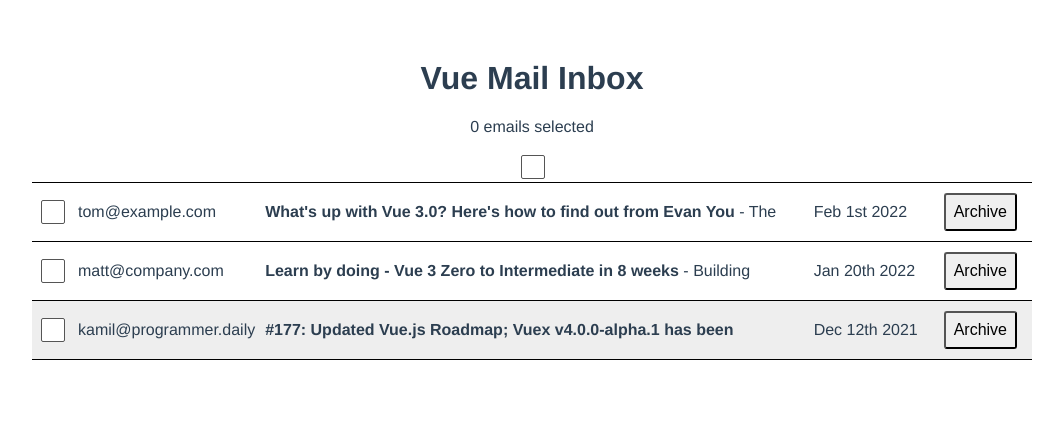
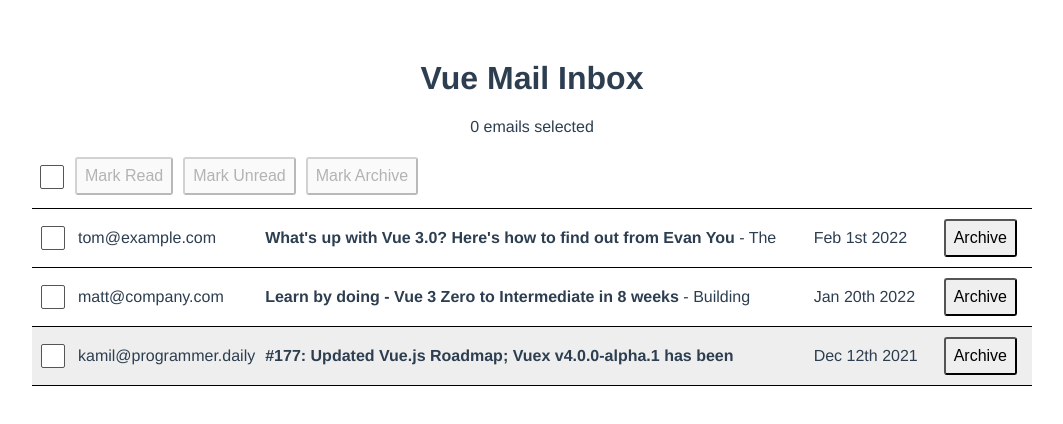
Before and after one commit to krybinski/vue3-mailbox, a Vue app: page / in a window 1280 px wide. Shown: the top 424 px of the page, without its empty margins (108-1171 px from the left). Built offline with nearby package versions, Linux system fonts and the light colour scheme; data requests are answered from the project's data file.

Commit message:
Add bulk action bar buttons

```diff
--- a/src/components/BulkActionBar.vue
+++ b/src/components/BulkActionBar.vue
@@ -1,11 +1,28 @@
 <template>
-  <div>
+  <div class="bulk-action-bar">
+    <span class="checkbox">
       <input
         type="checkbox"
         :checked="allEmailsSelected"
         :class="[someEmailsSelected ? 'partial-check' : '']"
         @click="bulkSelect"
       />
+    </span>
+    <span class="buttons">
+      <button
+        @click="emailSelection.markRead"
+        :disabled="[...emailSelection.emails].every((e) => e.read)"
+      >
+        Mark Read
+      </button>
+      <button
+        @click="emailSelection.markUnread"
+        :disabled="[...emailSelection.emails].every((e) => !e.read)"
+      >
+        Mark Unread
+      </button>
+      <button @click="emailSelection.archive" :disabled="numberSelected === 0">Mark Archive</button>
+    </span>
   </div>
 </template>
 
@@ -37,6 +54,8 @@
     return {
       allEmailsSelected,
       someEmailsSelected,
+      emailSelection,
+      numberSelected,
       bulkSelect,
     };
   },
--- a/src/composables/useEmailSelection.ts
+++ b/src/composables/useEmailSelection.ts
@@ -1,7 +1,11 @@
 import { reactive } from 'vue';
+import axios from 'axios';
 import { EmailItem } from './../types';
 
-const emails = reactive(new Set());
+type SaveSelectedFn = (email: EmailItem) => void;
+type SaveSelected = (fn: SaveSelectedFn) => void;
+
+const emails = reactive<Set<EmailItem>>(new Set());
 
 const useEmailSelection = () => {
   const toggle = (email: EmailItem) => {
@@ -22,7 +26,21 @@
     });
   };
 
-  return { emails, toggle, clear, addMultiple };
+  const saveSelected: SaveSelected = (fn) => {
+    emails.forEach((email) => {
+      fn(email);
+      axios.put(`http://localhost:3000/emails/${email.id}`, email);
+    });
+  };
+
+  const markRead = () => saveSelected((email) => (email.read = true));
+  const markUnread = () => saveSelected((email) => (email.read = false));
+  const archive = () => {
+    saveSelected((email) => (email.archived = true));
+    clear();
+  };
+
+  return { emails, toggle, clear, addMultiple, markRead, markUnread, archive };
 };
 
 export default useEmailSelection;
```
Lines whose indentation alone changed are shown as unchanged.
